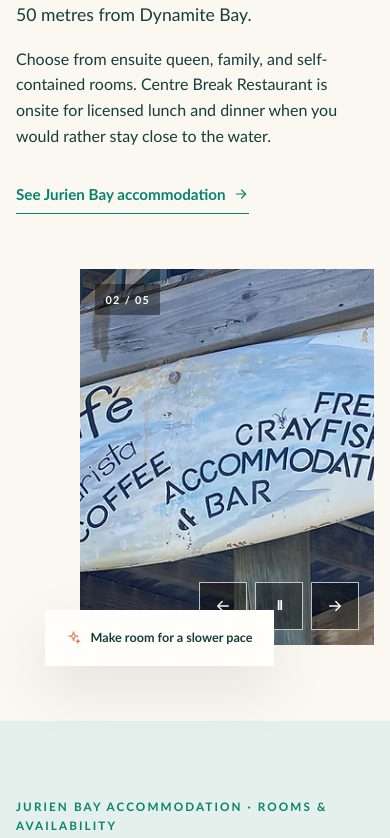
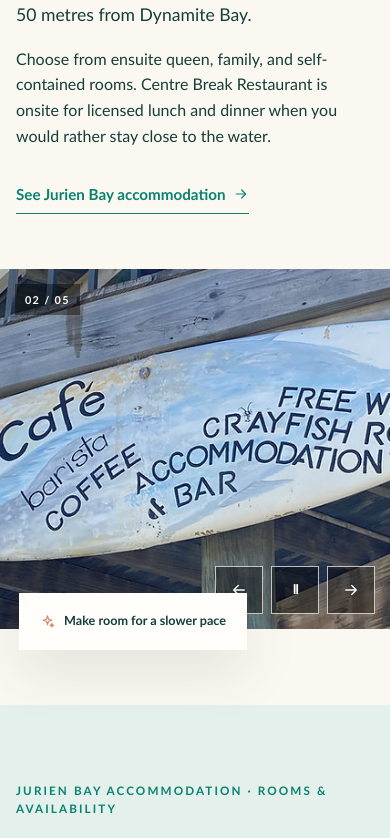
Before and after one commit to tawazz/centrebreakbeachstay, a Next.js app: page / in a window 390 px wide. Shown: the part 1159-1997 px from the top of the page. Built offline with nearby package versions, Linux system fonts and the light colour scheme.

Commit message:
Make place slideshow full width

```diff
--- a/app/globals.css
+++ b/app/globals.css
@@ -103,12 +103,12 @@ em { color: var(--coral); font-family: Georgia, "Times New Roman", serif; font-w
 .hero-control-glyph { font-size: 0.8rem; font-weight: 800; letter-spacing: -0.12em; line-height: 1; }
 .sr-only { height: 1px; margin: -1px; overflow: hidden; padding: 0; position: absolute; width: 1px; clip: rect(0, 0, 0, 0); white-space: nowrap; }
 
-.intro-section { align-items: center; display: grid; gap: clamp(55px, 9vw, 130px); grid-template-columns: minmax(0, 0.94fr) minmax(280px, 0.66fr); }
-.intro-copy { max-width: 560px; }
+.intro-section { display: flex; flex-direction: column; gap: clamp(55px, 7vw, 86px); }
+.intro-copy { max-width: 650px; }
 .intro-copy > p:not(.eyebrow) { max-width: 510px; }
-.intro-image-wrap { justify-self: end; position: relative; width: min(100%, 410px); }
+.intro-image-wrap { position: relative; width: 100%; }
 .intro-image-wrap img { aspect-ratio: 0.78; object-fit: cover; width: 100%; }
-.place-slideshow { aspect-ratio: 0.78; background: var(--sand); overflow: hidden; position: relative; width: 100%; }
+.place-slideshow { aspect-ratio: 2.1 / 1; background: var(--sand); min-height: 420px; overflow: hidden; position: relative; width: 100%; }
 .place-slideshow:focus-visible { outline: 3px solid var(--coral); outline-offset: 4px; }
 .place-slideshow-stage { inset: 0; position: absolute; }
 .place-slide { inset: 0; opacity: 0; position: absolute; transition: opacity 700ms ease; }
@@ -121,7 +121,7 @@ em { color: var(--coral); font-family: Georgia, "Times New Roman", serif; font-w
 .place-slideshow-control-prev { transform: rotate(180deg); }
 .place-slideshow-control-prev:hover { transform: rotate(180deg) translateX(2px); }
 .place-slideshow-control-glyph { font-size: 0.8rem; font-weight: 800; letter-spacing: -0.12em; line-height: 1; }
-.image-caption { align-items: center; background: var(--white); bottom: -21px; box-shadow: var(--shadow); display: flex; font-size: 0.79rem; font-weight: 800; gap: 9px; left: -35px; padding: 18px 21px; position: absolute; z-index: 3; }
+.image-caption { align-items: center; background: var(--white); bottom: -21px; box-shadow: var(--shadow); display: flex; font-size: 0.79rem; font-weight: 800; gap: 9px; left: max(36px, calc((100vw - 1180px) / 2)); padding: 18px 21px; position: absolute; z-index: 3; }
 .image-caption svg { color: var(--coral); }
 
 .gallery-section { padding-top: 0; }
@@ -379,9 +379,11 @@ em { color: var(--coral); font-family: Georgia, "Times New Roman", serif; font-w
   .activity-page-hero .page-hero-content { padding-bottom: 150px; }
   .activity-hero-note { left: 19px; right: auto; }
   .intro-section, .food-layout, .location-layout { display: flex; flex-direction: column; }
-  .intro-image-wrap { align-self: flex-end; width: min(82%, 360px); }
+  .intro-image-wrap { width: 100%; }
+  .place-slideshow { aspect-ratio: 1.15 / 1; min-height: 360px; }
   .place-slideshow-counter { left: 15px; top: 15px; }
   .place-slideshow-controls { bottom: 15px; right: 15px; }
+  .image-caption { left: 19px; }
   .section-heading-row { align-items: flex-start; flex-direction: column; gap: 7px; }
   .section-side-copy { margin-bottom: 0; }
   .gallery-grid { grid-template-columns: 1fr 1fr; grid-template-rows: 210px 150px 150px; }
--- a/app/page.tsx
+++ b/app/page.tsx
@@ -26,8 +26,8 @@ export default function HomePage() {
       <main>
         <HeroSlideshow />
 
-        <section className="intro-section shell section-pad" aria-labelledby="intro-title">
-          <div className="intro-copy">
+        <section className="intro-section section-pad" aria-labelledby="intro-title">
+          <div className="shell intro-copy">
             <p className="eyebrow">Stay near Jurien Bay</p>
             <h2 id="intro-title">A simple place to <em>disappear.</em></h2>
             <p className="lead">Centre Break Beach Stay is in Green Head, around {business.distanceToJurienBay} from Jurien Bay and just {business.distanceToDynamiteBay} from Dynamite Bay.</p>
```
